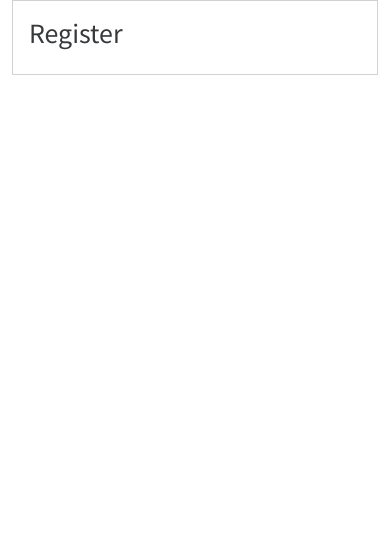
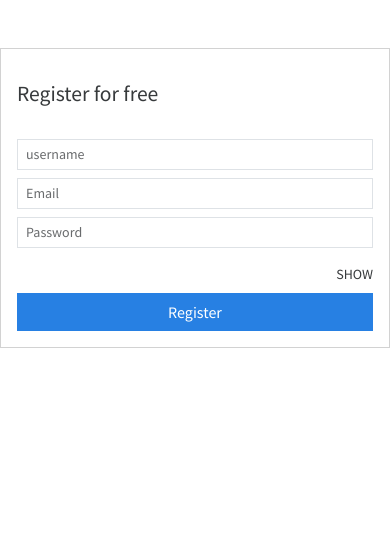
Before and after one commit to Amir-x1/expenses, a Django app: page /authentication/register in a window 390 px wide. Shown: the top 547 px of the page. Run offline with Django 4.2, Linux system fonts and the light colour scheme; some libraries are stand-ins or nearby versions.

Commit message:
register page created username validation api created username validation in ui has been set we are end of video no. 8

```diff
--- a/expenseswebsite/authentication/urls.py
+++ b/expenseswebsite/authentication/urls.py
@@ -1,6 +1,9 @@
-from .views import RegistrationView
+from .views import RegistrationView, UsernameValidationView
 from django.urls import path
+from django.views.decorators.csrf import csrf_exempt
 
 urlpatterns = [
-    path('register', RegistrationView.as_view(), name="register")
+    path('register', RegistrationView.as_view(), name="register"),
+    path('validate-username',
+         csrf_exempt(UsernameValidationView.as_view()), name="username-validate"),
 ]
--- a/expenseswebsite/authentication/views.py
+++ b/expenseswebsite/authentication/views.py
@@ -1,8 +1,21 @@
 from django.shortcuts import render
 from django.views import View
+import json
+from django.http import JsonResponse
+from django.contrib.auth.models import User
 
 
 # Create your views here.
+
+class UsernameValidationView(View):
+    def post(self, request):
+        data = json.loads(request.body)
+        username = data['username']
+        if not str(username).isalnum():
+            return JsonResponse({'username_error': 'username should only contain alphanumerical characters'}, status=400)
+        if User.objects.filter(username=username).exists():
+            return JsonResponse({'username_error': 'username already taken'}, status=409)
+        return JsonResponse({'username_valid': True})
 
 
 class RegistrationView(View):
--- /dev/null
+++ b/expenseswebsite/expenseswebsite/static/js/register.js
@@ -0,0 +1,25 @@
+
+const usernameField = document.querySelector("#usernameField");
+const usernameErrorFiled = document.querySelector("#usernameErrorField");
+usernameField.addEventListener("keyup", (ev) => {
+    const usernameVal = ev.target.value;
+    console.log(usernameVal)
+    usernameField.classList.remove("is-invalid");
+    usernameErrorFiled.style.display = 'none';
+    if(usernameVal.length > 0) {
+        fetch('/authentication/validate-username', {
+            body: JSON.stringify({username: usernameVal}),
+            method: "POST"
+        })
+            .then((res)=> res.json())
+            .then((data)=>{
+                console.log("data", data)
+                if(data.username_error){
+                    usernameErrorFiled.innerHTML = data.username_error;
+                    console.log('aaa', data.username_error)
+                    usernameField.classList.add("is-invalid");
+                    usernameErrorFiled.style.display = 'block';
+                }
+            })
+    }
+})
--- /dev/null
+++ b/expenseswebsite/static/js/register.js
@@ -0,0 +1,6 @@
+console.log("jsssssssssssssss");
+// const usernameField = document.querySelector("#usernameField");
+//
+// usernameField.addEventListener("keyup", (ev => {
+//     console.log("11111", 11111);
+// }))
--- a/expenseswebsite/templates/authentication/register.html
+++ b/expenseswebsite/templates/authentication/register.html
@@ -1,13 +1,53 @@
 {% extends 'base_auth.html' %}
+{% load static %}
 {% block content %}
-    <div class="card">
-        <div class="card-body">
 
+    <div class="row">
+        <div class="col-md-4"></div>
+        <div class="col-md-4">
+            <div class="card mt-5">
 
-            <h1>Register</h1>
+                <div class="card-body">
+                    <div class="card-title py-3">
+                        <h4>Register for free</h4>
+                    </div>
+                    <form action="" method="post">
+                    <div class="mb-2">
+                        <input
+                            type="text"
+                            name="username"
+                            placeholder="username"
+                            id="usernameField"
+                            class="form-control form-control-sm"
+                        />
+                    </div>
+                        <p class="invalid-feedback" id="usernameErrorField" style="display: none"></p>
+                    <div class="mb-2">
+                        <input
+                            type="email"
+                            name="email"
+                            placeholder="Email"
+                            id="emailField"
+                            class="form-control form-control-sm"
+                        />
+                    </div>
+                    <div class="mb-2">
+                        <input
+                            type="password"
+                            name="password"
+                            placeholder="Password"
+                            id="passwordField"
+                            class="form-control form-control-sm"
+                        />
+                    </div>
+                    <small class="float-end py-2">SHOW</small>
+                    <input type="submit" value="Register" class=" btn btn-primary w-100">
+                </form>
+                </div>
+            </div>
+        </div>
+        <div class="col-md-4"></div>
+    </div>
 
-
-
-        </div>
-    </div>
+<script src="{% static 'js/register.js' %}"></script>
 {% endblock %}
--- a/expenseswebsite/templates/base_auth.html
+++ b/expenseswebsite/templates/base_auth.html
@@ -69,29 +69,16 @@
       </ul>
     </div>
 
+<main role="main">
+
+    {% block content %}
+    {% endblock %}
+
+</main>
+
+<script src="{% static 'js/bootstrap.bundle.min.js' %}"></script>
 
 
-<div class="container-fluid">
-  <div class="row">
-
-    <main class="col-md-12">
-        <div class="col-md-3">
-
-        </div>
-        <div class="col-md-6">
-            {% block content %}
-            {% endblock %}
-        </div>
-        <div class="col-md-3">
-
-        </div>
-
-    </main>
-  </div>
-</div>
-<script src="{% static 'js/bootstrap.bundle.min.js' %}"></script>
-
-    <script src="https://cdn.jsdelivr.net/npm/chart.js@4.2.1/dist/chart.umd.min.js"></script>
     <script src="{% static 'js/dashboard.js' %}"></script>
   </body>
 </html>
```
